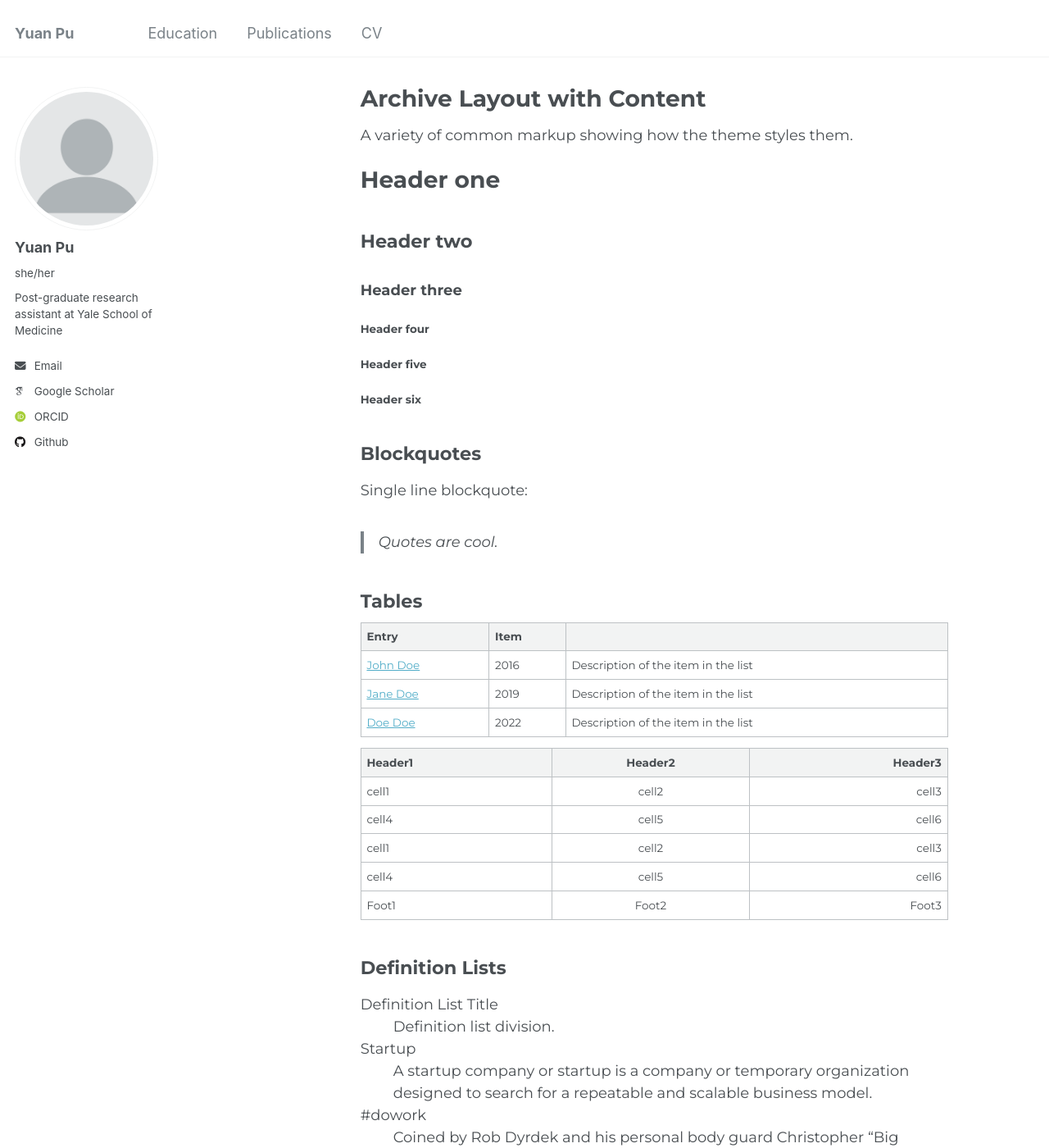
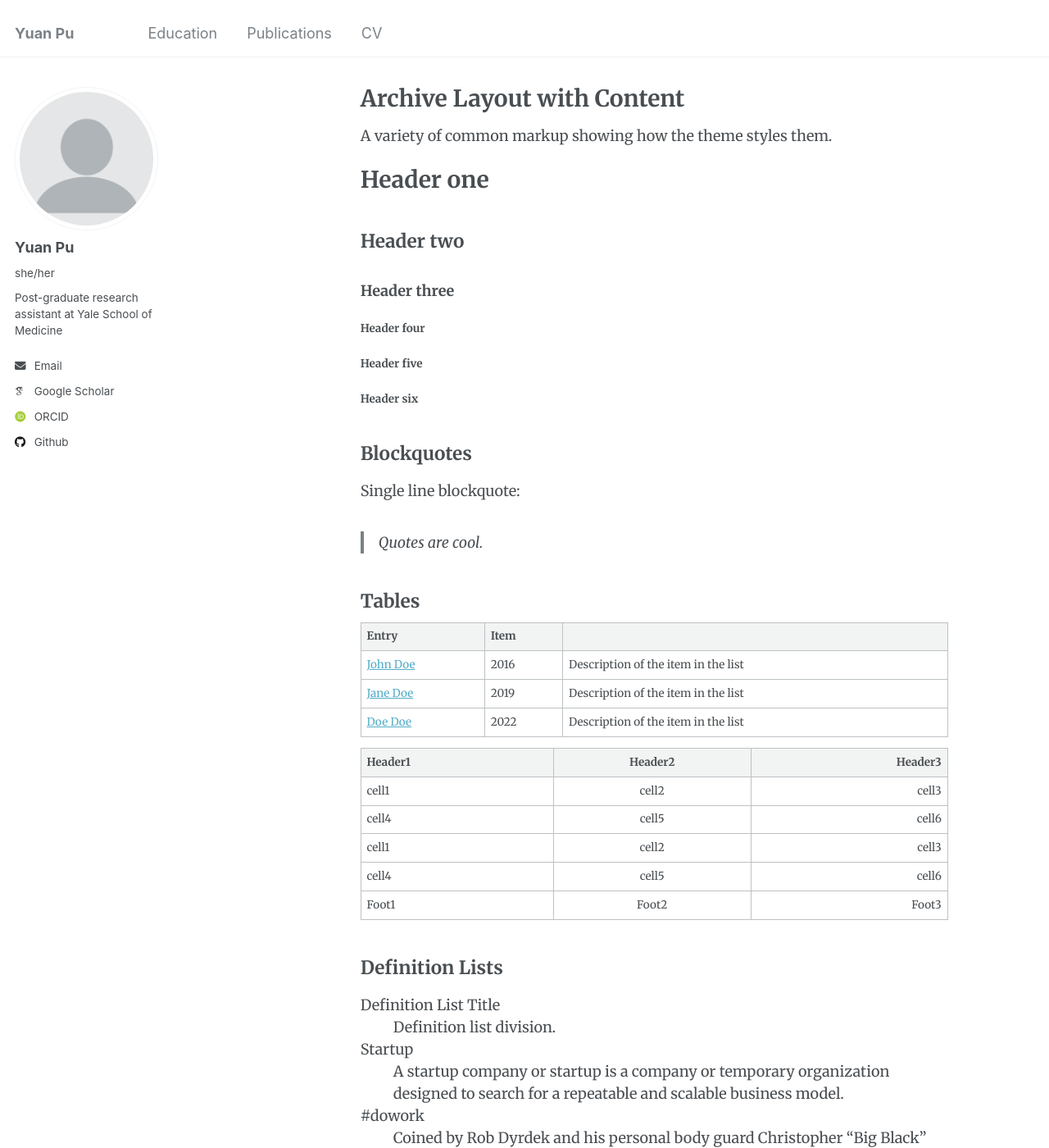
Before and after one commit to yuan-pu/yuan-pu_academicPages, a Jekyll site: the page built from _pages/archive-layout-with-content.md, in a window 1280 px wide and 1400 px high. Shown: the whole window at 82% size. Built offline with Jekyll 4.4.1, drawn with Linux system fonts in a browser that asks for light colours; some web fonts are replaced.

Commit message:
Update _variables.scss

```diff
--- a/_sass/_variables.scss
+++ b/_sass/_variables.scss
@@ -28,9 +28,9 @@ $bodoni                     : "Bodoni MT", serif;
 $calisto                    : "Calisto MT", serif;
 $garamond                   : Garamond, serif;
 
-$global-font-family         : "Montserrat", $sans-serif; // sans-serif or serif
-$header-font-family         : "Montserrat", $sans-serif; // sans-serif or serif
-$caption-font-family        : "Montserrat", $sans-serif; // sans-serif or serif
+$global-font-family         : "Merriweather", "Montserrat", $sans-serif; // sans-serif or serif
+$header-font-family         : "Merriweather", "Montserrat", $sans-serif; // sans-serif or serif
+$caption-font-family        : "Merriweather", "Montserrat", $sans-serif; // sans-serif or serif
 
 /* type scale */
 $type-size-1                : 2.441em;  // ~39.056px
```
